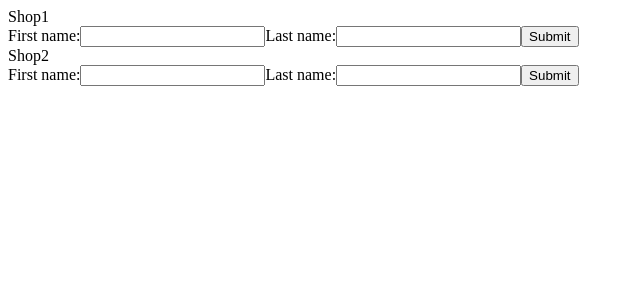
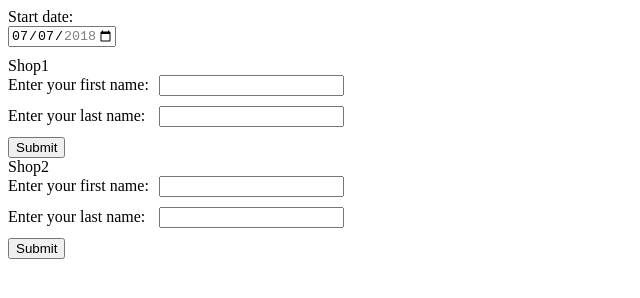
Before and after one commit to zedr/react-simple-form-processing, a React app: page / in a window 1280 px wide. Shown: the whole page, without its empty margins (0-640 px from the left). Built offline with nearby package versions, Linux system fonts and the light colour scheme.

Commit message:
Add a datepicker and send the value

```diff
--- a/public/index.html
+++ b/public/index.html
@@ -25,6 +25,21 @@
       Learn how to configure a non-root public URL by running `npm run build`.
     -->
     <title>React App</title>
+    <style>
+      form.form-example {
+          display: table;
+      }
+      div.form-example {
+          display: table-row;
+      }
+      label, input {
+          display: table-cell;
+          margin-bottom: 10px;
+      }
+      label {
+          padding-right: 10px;
+      }
+    </style>
   </head>
   <body>
     <noscript>You need to enable JavaScript to run this app.</noscript>
--- a/src/components/todo-container.js
+++ b/src/components/todo-container.js
@@ -1,12 +1,14 @@
-import React, { useState } from "react";
+import React, {useState} from "react";
 
 const API_URL = "http://localhost:3000";
 
+const TodoItem = (props) => {
+  const [isOpen, setOpen] = useState(true);
+
   function handleSubmit(ev) {
     ev.preventDefault();
-  const row = [new Date().toLocaleString(), ev.target.id];
+    const row = [new Date().toLocaleString(), ev.target.id, props.getSelectedDate()];
     new FormData(ev.target).forEach((value) => row.push(value));
-  console.log(JSON.stringify(row));
     fetch(
       API_URL,
       {
@@ -14,39 +16,73 @@ function handleSubmit(ev) {
         headers: {},
         body: JSON.stringify(row)
       }
-  ).then((resp) => console.log(resp));
+    ).then((resp) => window.alert(`
+  Sent: ${JSON.stringify(row)}
+  Received: ${resp.status} ${resp.statusText}
+  `));
   }
 
-const TodoItem = (props) => {
-  const [isOpen, setOpen] = useState(true);
   return (
     <div>
-      <label onClick={() => setOpen(isOpen? false : true)}>{props.item.shopName}</label>
-      <form id={props.item.shopName} onSubmit={handleSubmit}>
-        <label>First name:</label>
-        <input type="text" id="fname" name="fname" />
-        <label>Last name:</label>
-        <input type="text" id="lname" name="lname" />
+      <label
+        onClick={() => setOpen(!isOpen)}>{props.item.shopName}</label>
+      <form className="form-example" id={props.item.shopName}
+            onSubmit={handleSubmit}>
+        <div className="form-example">
+          <label htmlFor="name">Enter your first name: </label>
+          <input type="text" name="fname" required/>
+        </div>
+        <div className="form-example">
+          <label htmlFor="name">Enter your last name: </label>
+          <input type="text" name="lname" required/>
+        </div>
+        <div className="form-example">
           <button type="submit" value="Submit">Submit</button>
+        </div>
       </form>
     </div>
   )
 }
 
+const DatePickerWidget = (props) => {
+  const [state, setState] = useState({'selectedDate': props.initialState.selectedDate});
+
+  function handleChange(value) {
+    props.initialState.selectedDate = value;
+    setState({'selectedDate': value})
+  }
+
+  return (
+    <div>
+      <label htmlFor="start">Start date:</label>
+      <input type="date" id="start" name="trip-start"
+             value={state.selectedDate}
+             onChange={(ev) => handleChange(ev.target.value)}
+             min="2018-01-01" max="2018-12-31"/>
+    </div>
+  )
+};
+
 const TodoContainer = () => {
-  const state = {
-    items: [
+  const shops = [
     {shopName: "Shop1"},
     {shopName: "Shop2"}
-    ]
-  }
+  ];
+  const containerState = {'selectedDate': '2018-07-07'};
+  const getContainerStateDate = () => containerState.selectedDate;
+
   return (
+    <React.Fragment>
+      <DatePickerWidget initialState={containerState}/>
       <div>
-      {state.items.map((item, index) => (
-        <TodoItem key={index} item={item} />
+        {shops.map((shop, index) => (
+          <TodoItem key={index}
+                    item={shop}
+                    getSelectedDate={getContainerStateDate}/>
         ))}
       </div>
+    </React.Fragment>
   )
-}
+};
 
 export default TodoContainer;
--- a/src/index.js
+++ b/src/index.js
@@ -1,4 +1,3 @@
-import React from "react";
 import ReactDOM from "react-dom";
 
 import TodoContainer from "./components/todo-container";
```
Lines whose indentation alone changed are shown as unchanged.
